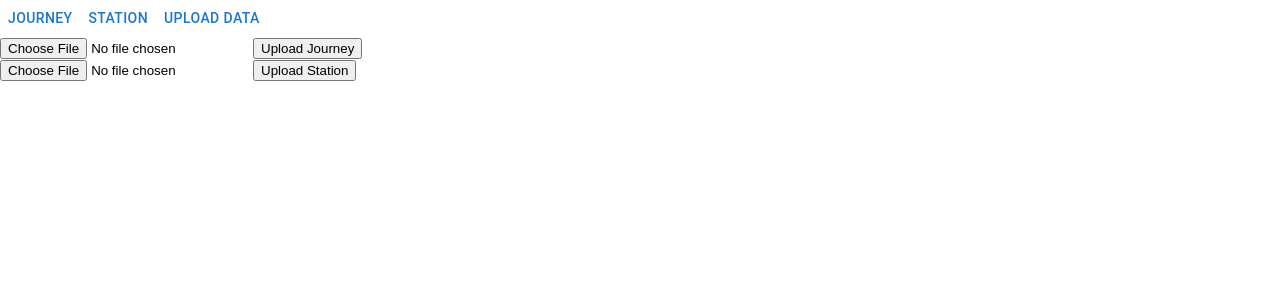
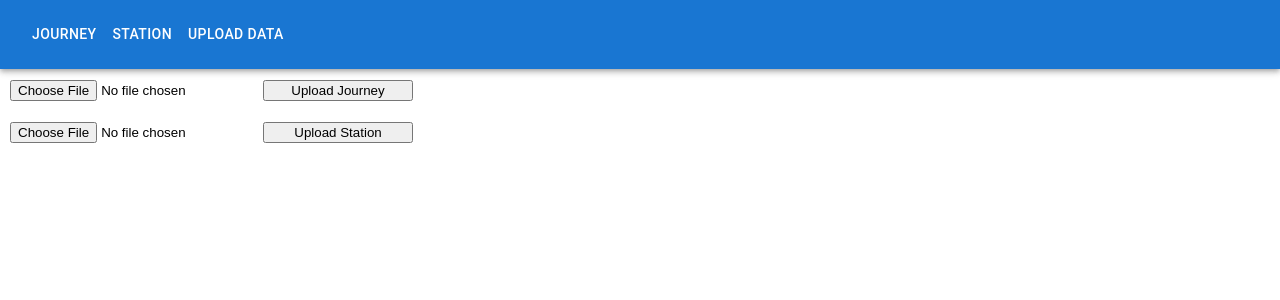
Before and after one commit to minhson0506/helsinki_city_bike_frontend, a React (Create React App) app: page / in a window 1280 px wide. Both pictures are taken after a click on the button "UPLOAD DATA". Shown: the top 300 px of the page. Built offline with nearby package versions, Linux system fonts and the light colour scheme; no server answers.

Commit message:
change app bar

```diff
--- a/src/components/WebBar.js
+++ b/src/components/WebBar.js
@@ -1,9 +1,13 @@
 import * as React from "react";
 import { useState } from "react";
-import { Button } from "@mui/material";
 import { Journey } from "../view/Journey";
 import { Station } from "../view/Station";
 import { UploadDb } from "../view/UploadDB";
+import AppBar from "@mui/material/AppBar";
+import Box from "@mui/material/Box";
+import Toolbar from "@mui/material/Toolbar";
+import Container from "@mui/material/Container";
+import Button from "@mui/material/Button";
 
 const WebBar = () => {
   const [toggleState, setToggleState] = useState(1);
@@ -12,41 +16,33 @@ const WebBar = () => {
     setToggleState(index);
   };
 
+  const pages = ["JOURNEY", " STATION", "UPLOAD DATA"];
   return (
     <>
-      <div>
-        <div>
+      <AppBar position="static">
+        <Container maxWidth="xl">
+          <Toolbar disableGutters>
+            <Box sx={{ flexGrow: 1, display: { xs: "none", md: "flex" } }}>
+              {pages.map((page, index) => (
                 <Button
-            variant="text"
+                  key={page}
                   onClick={() => {
-              toggleTab(1);
+                    toggleTab(index);
                   }}
+                  sx={{ my: 2, color: "white", display: "block" }}
                 >
-            Journey
+                  {page}
                 </Button>
-          <Button
-            variant="text"
-            onClick={() => {
-              toggleTab(2);
-            }}
-          >
-            Station
-          </Button>
-          <Button
-            variant="text"
-            onClick={() => {
-              toggleTab(3);
-            }}
-          >
-            Upload data
-          </Button>
-        </div>
-        {toggleState === 1 ? (
+              ))}
+            </Box>
+          </Toolbar>
+        </Container>
+      </AppBar>
+      {toggleState === 0 ? (
         <Journey />
       ) : (
-          <> {toggleState === 2 ? <Station /> : <UploadDb />} </>
+        <> {toggleState === 1 ? <Station /> : <UploadDb />} </>
       )}
-      </div>
     </>
   );
 };
--- a/src/view/UploadDB.js
+++ b/src/view/UploadDB.js
@@ -6,9 +6,10 @@ const UploadDb = () => {
         method="post"
         enctype="multipart/form-data"
         class="light-border"
+        style={{textAlign: "left", padding: "10px"}}
       >
         <input class="light-border" type="file" name="file" />
-        <button class="light-border" type="submit">
+        <button class="light-border" type="submit" style={{width: "150px"}}>
           Upload Journey
         </button>
       </form>
@@ -17,9 +18,10 @@ const UploadDb = () => {
         method="post"
         enctype="multipart/form-data"
         class="light-border"
+        style={{textAlign: "left", padding: "10px"}}
       >
         <input class="light-border" type="file" name="file" />
-        <button class="light-border" type="submit">
+        <button class="light-border" type="submit" style={{width: "150px"}}>
           Upload Station
         </button>
       </form>
```
Lines whose indentation alone changed are shown as unchanged.
